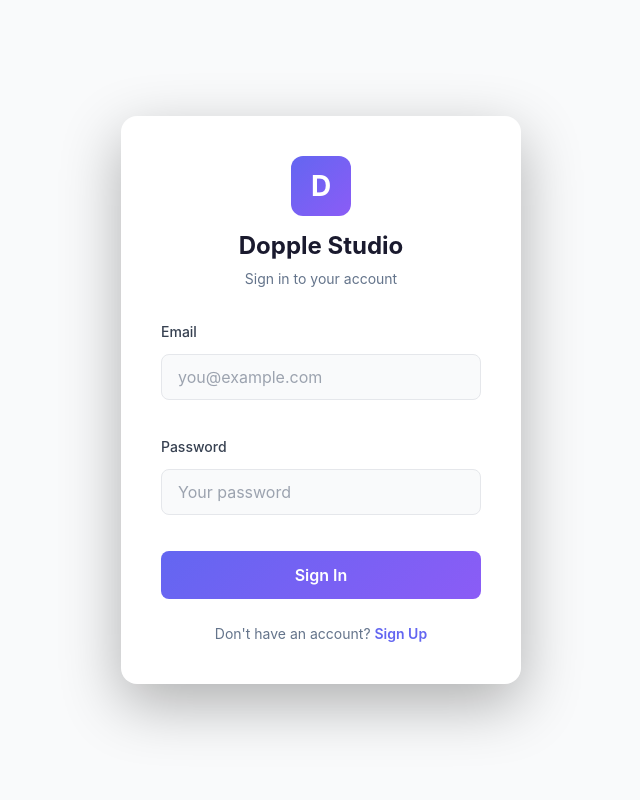
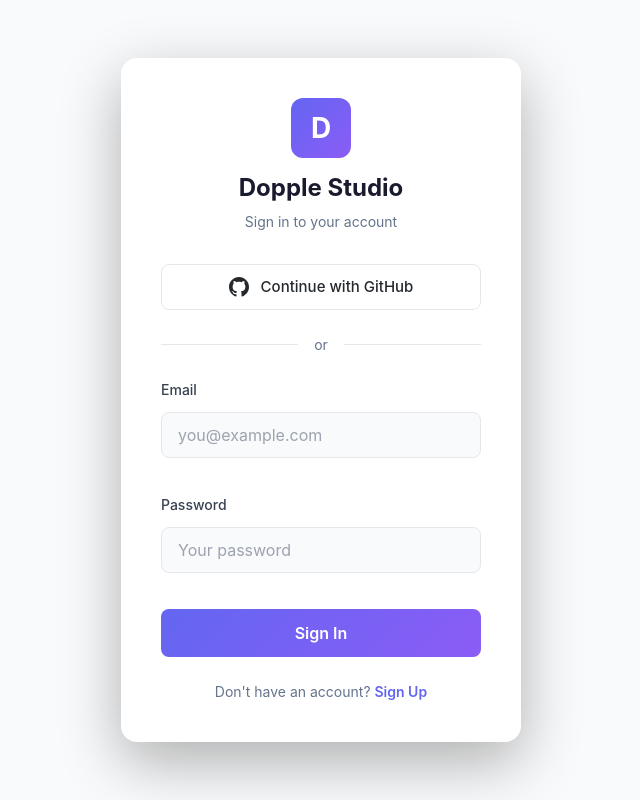
Before and after one commit to Curiosity-Machines/GDevelop, a React (Vite) app: page / in a window 1280 px wide. Shown: the whole page, without its empty margins (319-959 px from the left). Built offline with nearby package versions, Linux system fonts and the light colour scheme; no server answers.

Commit message:
added github login

```diff
--- a/src/components/Auth.css
+++ b/src/components/Auth.css
@@ -45,6 +45,92 @@
   color: #64748b;
   margin: 0;
   font-size: 14px;
+}
+
+.oauth-providers {
+  display: flex;
+  flex-direction: column;
+  gap: 12px;
+  margin-bottom: 24px;
+}
+
+.oauth-button {
+  display: flex;
+  align-items: center;
+  justify-content: center;
+  gap: 12px;
+  padding: 12px 16px;
+  border: 1px solid #e5e7eb;
+  border-radius: 8px;
+  font-size: 15px;
+  font-weight: 500;
+  cursor: pointer;
+  transition: all 0.2s;
+  background: white;
+  color: #374151;
+}
+
+.oauth-button:hover:not(:disabled) {
+  background: #f9fafb;
+  border-color: #d1d5db;
+  transform: translateY(-1px);
+  box-shadow: 0 2px 8px rgba(0, 0, 0, 0.1);
+}
+
+.oauth-button:disabled {
+  opacity: 0.6;
+  cursor: not-allowed;
+}
+
+.oauth-icon {
+  width: 20px;
+  height: 20px;
+  flex-shrink: 0;
+}
+
+.oauth-github {
+  color: #24292e;
+}
+
+.oauth-github:hover:not(:disabled) {
+  border-color: #24292e;
+}
+
+.oauth-gitlab {
+  color: #fc6d26;
+}
+
+.oauth-gitlab:hover:not(:disabled) {
+  border-color: #fc6d26;
+}
+
+.oauth-bitbucket {
+  color: #0052cc;
+}
+
+.oauth-bitbucket:hover:not(:disabled) {
+  border-color: #0052cc;
+}
+
+.auth-divider {
+  display: flex;
+  align-items: center;
+  margin: 24px 0;
+  text-align: center;
+}
+
+.auth-divider::before,
+.auth-divider::after {
+  content: '';
+  flex: 1;
+  border-bottom: 1px solid #e5e7eb;
+}
+
+.auth-divider span {
+  padding: 0 16px;
+  color: #64748b;
+  font-size: 14px;
+  background: white;
 }
 
 .auth-form {
--- a/src/components/Auth.tsx
+++ b/src/components/Auth.tsx
@@ -5,13 +5,14 @@
 type AuthMode = 'signin' | 'signup';
 
 export function Auth() {
-  const { signIn, signUp } = useAuth();
+  const { signIn, signUp, signInWithOAuth } = useAuth();
   const [mode, setMode] = useState<AuthMode>('signin');
   const [email, setEmail] = useState('');
   const [password, setPassword] = useState('');
   const [loading, setLoading] = useState(false);
   const [error, setError] = useState<string | null>(null);
   const [message, setMessage] = useState<string | null>(null);
+  const [oauthLoading, setOauthLoading] = useState<string | null>(null);
 
   const handleSubmit = async (e: React.FormEvent) => {
     e.preventDefault();
@@ -42,6 +43,13 @@
     setMessage(null);
   };
 
+  const handleOAuthSignIn = async () => {
+    setOauthLoading('github');
+    setError(null);
+    await signInWithOAuth('github');
+    // Note: OAuth redirects away, so we don't need to reset loading state
+  };
+
   return (
     <div className="auth-container">
       <div className="auth-card">
@@ -49,6 +57,24 @@
           <div className="logo">D</div>
           <h1>Dopple Studio</h1>
           <p>{mode === 'signin' ? 'Sign in to your account' : 'Create a new account'}</p>
+        </div>
+
+        <div className="oauth-providers">
+          <button
+            type="button"
+            className="oauth-button oauth-github"
+            onClick={handleOAuthSignIn}
+            disabled={!!oauthLoading}
+          >
+            <svg className="oauth-icon" viewBox="0 0 24 24" fill="currentColor">
+              <path d="M12 0c-6.626 0-12 5.373-12 12 0 5.302 3.438 9.8 8.207 11.387.599.111.793-.261.793-.577v-2.234c-3.338.726-4.033-1.416-4.033-1.416-.546-1.387-1.333-1.756-1.333-1.756-1.089-.745.083-.729.083-.729 1.205.084 1.839 1.237 1.839 1.237 1.07 1.834 2.807 1.304 3.492.997.107-.775.418-1.305.762-1.604-2.665-.305-5.467-1.334-5.467-5.931 0-1.311.469-2.381 1.236-3.221-.124-.303-.535-1.524.117-3.176 0 0 1.008-.322 3.301 1.23.957-.266 1.983-.399 3.003-.404 1.02.005 2.047.138 3.006.404 2.291-1.552 3.297-1.23 3.297-1.23.653 1.653.242 2.874.118 3.176.77.84 1.235 1.911 1.235 3.221 0 4.609-2.807 5.624-5.479 5.921.43.372.823 1.102.823 2.222v3.293c0 .319.192.694.801.576 4.765-1.589 8.199-6.086 8.199-11.386 0-6.627-5.373-12-12-12z"/>
+            </svg>
+            {oauthLoading === 'github' ? 'Loading...' : 'Continue with GitHub'}
+          </button>
+        </div>
+
+        <div className="auth-divider">
+          <span>or</span>
         </div>
 
         <form onSubmit={handleSubmit} className="auth-form">
@@ -80,7 +106,7 @@
           {error && <div className="auth-error">{error}</div>}
           {message && <div className="auth-message">{message}</div>}
 
-          <button type="submit" className="auth-submit" disabled={loading}>
+          <button type="submit" className="auth-submit" disabled={loading || !!oauthLoading}>
             {loading ? 'Loading...' : mode === 'signin' ? 'Sign In' : 'Sign Up'}
           </button>
         </form>
--- a/src/contexts/AuthContext.tsx
+++ b/src/contexts/AuthContext.tsx
@@ -8,6 +8,7 @@
   loading: boolean;
   signUp: (email: string, password: string) => Promise<{ error: Error | null }>;
   signIn: (email: string, password: string) => Promise<{ error: Error | null }>;
+  signInWithOAuth: (provider: 'github') => Promise<void>;
   signOut: () => Promise<void>;
 }
 
@@ -50,12 +51,24 @@
     return { error: error as Error | null };
   };
 
+  const signInWithOAuth = async (provider: OAuthProvider) => {
+    const { error } = await supabase.auth.signInWithOAuth({
+      provider,
+      options: {
+        redirectTo: `${window.location.origin}`,
+      },
+    });
+    if (error) {
+      console.error('OAuth error:', error);
+    }
+  };
+
   const signOut = async () => {
     await supabase.auth.signOut();
   };
 
   return (
-    <AuthContext.Provider value={{ user, session, loading, signUp, signIn, signOut }}>
+    <AuthContext.Provider value={{ user, session, loading, signUp, signIn, signInWithOAuth, signOut }}>
       {children}
     </AuthContext.Provider>
   );
```
Also changed, not shown: 1 other file (tests, documents, lock files or other folders).
